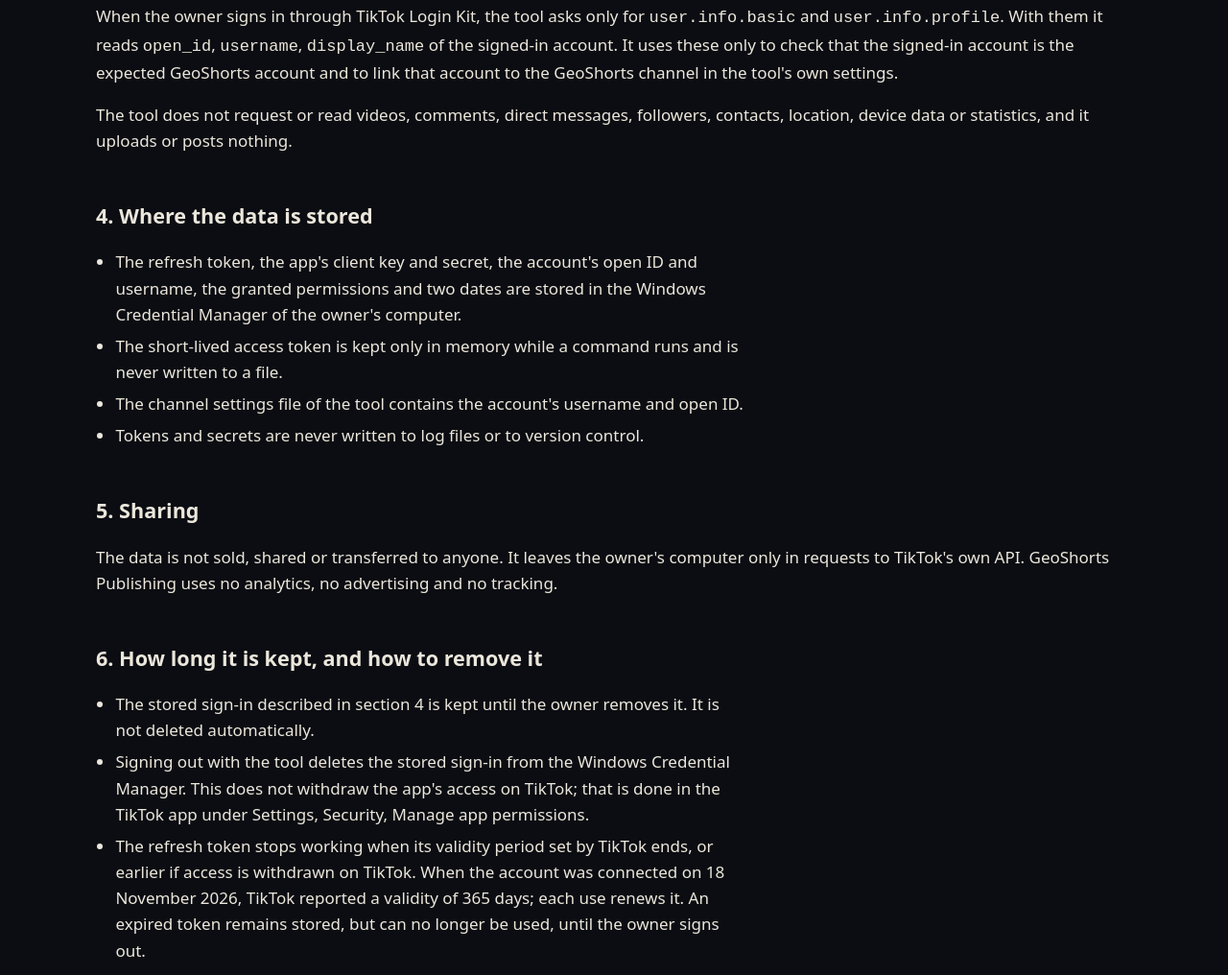
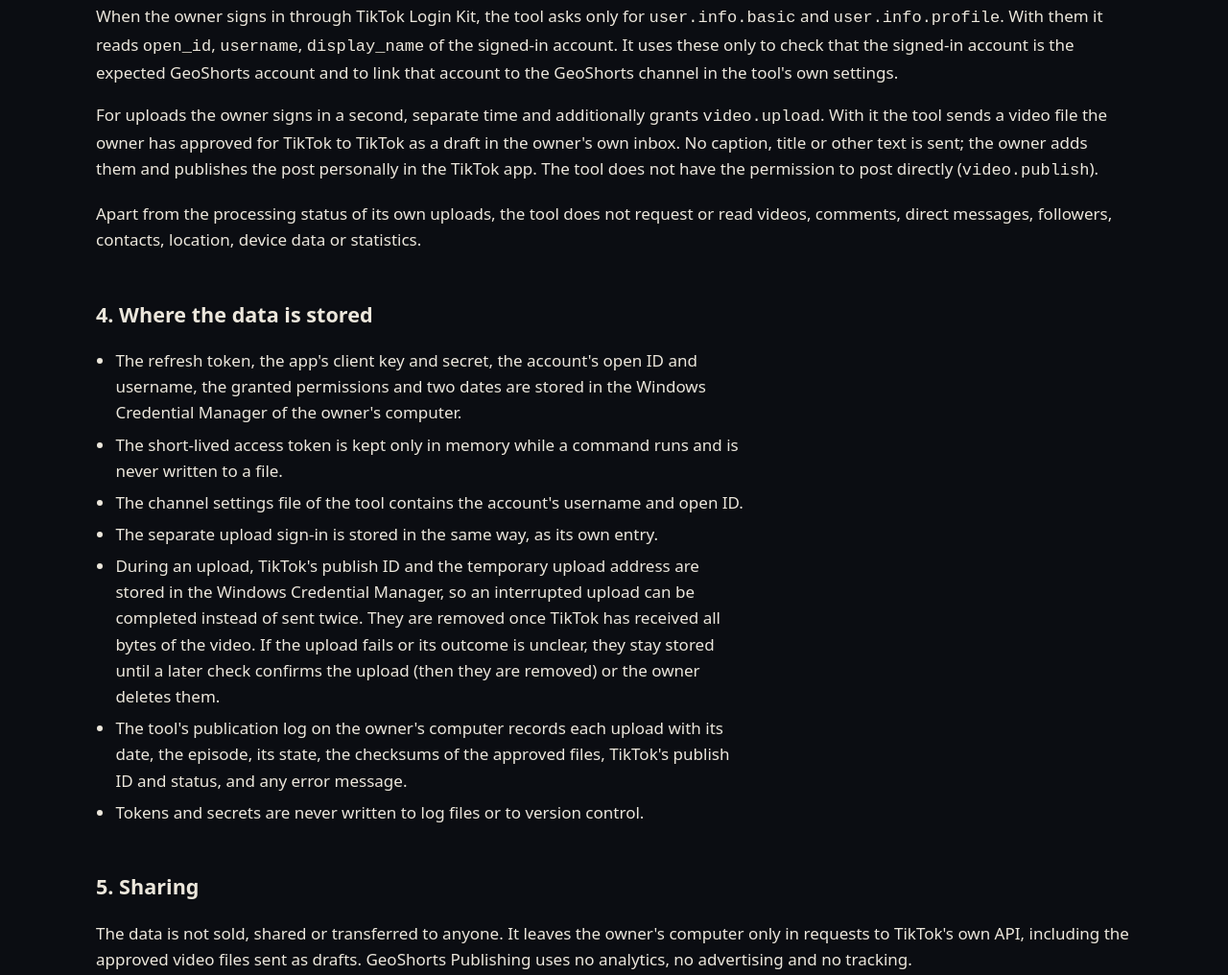
Before and after one commit to witalijwolf06-cmd/geoshorts-legal, a plain HTML site: page privacy-policy.html in a window 1280 px wide. Shown: the part 667-1683 px from the top of the page at 96% size. Drawn offline with Linux system fonts and the light colour scheme.

Commit message:
Upload (inbox draft) sections: start page, Privacy Policy 3/4/5/6/9, Terms 3

```diff
--- a/privacy-policy.html
+++ b/privacy-policy.html
@@ -23,29 +23,34 @@
 <p>GeoShorts Publishing is a private command-line tool that the owner of the GeoShorts channel runs on the owner's own Windows computer. It has no server, no website login and no user accounts for other people. The only TikTok account it is used with is the owner's own GeoShorts account.</p>
 <h2>3. Data received from TikTok</h2>
 <p>When the owner signs in through TikTok Login Kit, the tool asks only for <code>user.info.basic</code> and <code>user.info.profile</code>. With them it reads <code>open_id</code>, <code>username</code>, <code>display_name</code> of the signed-in account. It uses these only to check that the signed-in account is the expected GeoShorts account and to link that account to the GeoShorts channel in the tool's own settings.</p>
-<p>The tool does not request or read videos, comments, direct messages, followers, contacts, location, device data or statistics, and it uploads or posts nothing.</p>
+<p>For uploads the owner signs in a second, separate time and additionally grants <code>video.upload</code>. With it the tool sends a video file the owner has approved for TikTok to TikTok as a draft in the owner's own inbox. No caption, title or other text is sent; the owner adds them and publishes the post personally in the TikTok app. The tool does not have the permission to post directly (<code>video.publish</code>).</p>
+<p>Apart from the processing status of its own uploads, the tool does not request or read videos, comments, direct messages, followers, contacts, location, device data or statistics.</p>
 <h2>4. Where the data is stored</h2>
 <ul>
   <li>The refresh token, the app's client key and secret, the account's open ID and username, the granted permissions and two dates are stored in the Windows Credential Manager of the owner's computer.</li>
   <li>The short-lived access token is kept only in memory while a command runs and is never written to a file.</li>
   <li>The channel settings file of the tool contains the account's username and open ID.</li>
+  <li>The separate upload sign-in is stored in the same way, as its own entry.</li>
+  <li>During an upload, TikTok's publish ID and the temporary upload address are stored in the Windows Credential Manager, so an interrupted upload can be completed instead of sent twice. They are removed once TikTok has received all bytes of the video. If the upload fails or its outcome is unclear, they stay stored until a later check confirms the upload (then they are removed) or the owner deletes them.</li>
+  <li>The tool's publication log on the owner's computer records each upload with its date, the episode, its state, the checksums of the approved files, TikTok's publish ID and status, and any error message.</li>
   <li>Tokens and secrets are never written to log files or to version control.</li>
 </ul>
 <h2>5. Sharing</h2>
-<p>The data is not sold, shared or transferred to anyone. It leaves the owner's computer only in requests to TikTok's own API. GeoShorts Publishing uses no analytics, no advertising and no tracking.</p>
+<p>The data is not sold, shared or transferred to anyone. It leaves the owner's computer only in requests to TikTok's own API, including the approved video files sent as drafts. GeoShorts Publishing uses no analytics, no advertising and no tracking.</p>
 <h2>6. How long it is kept, and how to remove it</h2>
 <ul>
   <li>The stored sign-in described in section 4 is kept until the owner removes it. It is not deleted automatically.</li>
   <li>Signing out with the tool deletes the stored sign-in from the Windows Credential Manager. This does not withdraw the app's access on TikTok; that is done in the TikTok app under Settings, Security, Manage app permissions.</li>
   <li>The refresh token stops working when its validity period set by TikTok ends, or earlier if access is withdrawn on TikTok. When the account was connected on 18 November 2026, TikTok reported a validity of 365 days; each use renews it. An expired token remains stored, but can no longer be used, until the owner signs out.</li>
   <li>The username and open ID are also written to the tool's channel settings file. That file is kept in the tool's local version history and in backup copies on the owner's computer. No function of the tool removes them: they stay until the owner deletes them by hand. Deleting them from the settings file does not remove them from the version history or from earlier backup copies, which are kept without a fixed deletion date.</li>
+  <li>The publication log is kept without a fixed deletion date, as the record of what was sent to TikTok. Drafts in the TikTok inbox and posts are managed and deleted in the TikTok app.</li>
 </ul>
 <h2>7. Legal basis and your rights</h2>
 <p>The only person whose data is processed is the owner, who signs in personally. Where the EU General Data Protection Regulation applies, you have the right to access, rectification, erasure, restriction, data portability and objection, and the right to lodge a complaint with a supervisory authority (the data protection supervisory authority of the federal state of Baden-Württemberg, Germany). Contact: geoshorts2@gmail.com.</p>
 <h2>8. This website</h2>
 <p>This website is hosted on GitHub Pages (GitHub, Inc.). GitHub may log the IP address of visitors for security purposes; this website itself sets no cookies and runs no scripts. See the provider's privacy statement: <a href="https://docs.github.com/en/site-policy/privacy-policies/github-general-privacy-statement">https://docs.github.com/en/site-policy/privacy-policies/github-general-privacy-statement</a>. The website uses no cookies, no analytics and no scripts.</p>
 <h2>9. Changes</h2>
-<p>If GeoShorts Publishing ever uses more TikTok data or permissions (for example to upload videos the owner has approved to the owner's own account), this policy will be updated before that use begins.</p>
+<p>If GeoShorts Publishing ever uses more TikTok data or permissions (for example to post directly), this policy will be updated before that use begins.</p>
 </main>
 <footer class="foot">
   <p>GeoShorts Publishing · Last updated 2026-11-18</p>
```
Also changed, not shown: index.html (+2 -1 lines), terms-of-service.html (+1 -1 lines).
